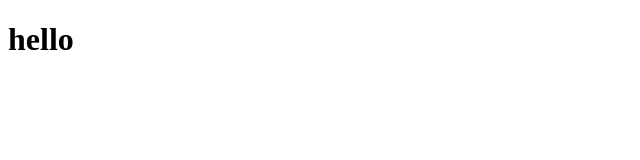
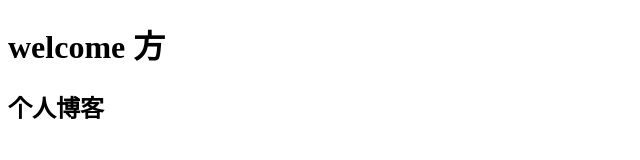
Before and after one commit to userfzy/usefzy.github.io, a plain HTML site: page index.html in a window 1280 px wide. Shown: the whole page, without its empty margins (0-640 px from the left). Drawn offline with Linux system fonts and the light colour scheme.

Commit message:
Update index.html

```diff
--- a/index.html
+++ b/index.html
@@ -3,9 +3,10 @@
 <head>
     <meta charset="UTF-8">
     <meta name="viewport" content="width=device-width, initial-scale=1.0">
-    <title>Document</title>
+    <title>方</title>
 </head>
 <body>
-    <h1>hello</h1>
+    <h1>welcome 方</h1>
+    <h2>个人博客</h2>
 </body>
 </html>
```
